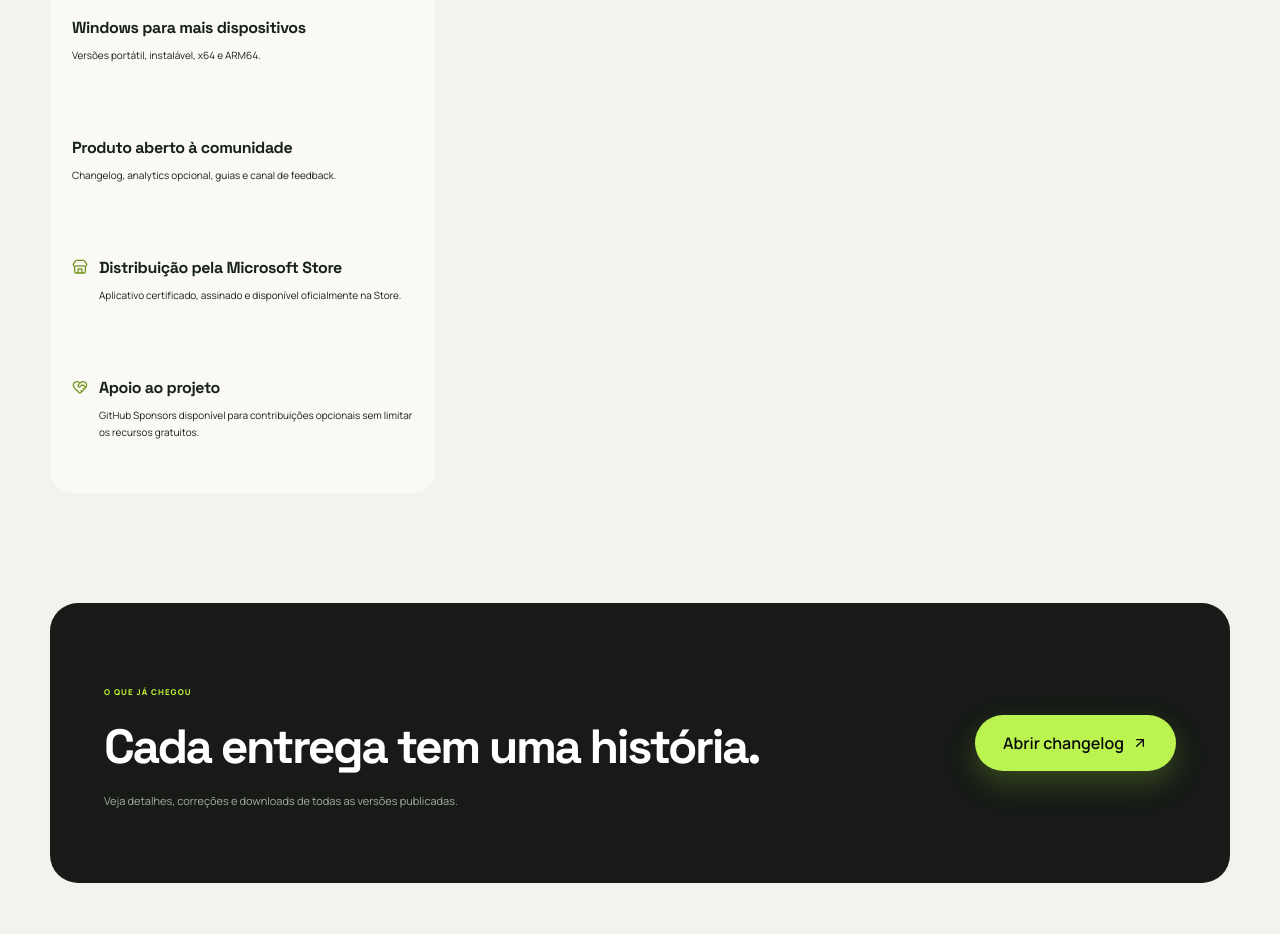
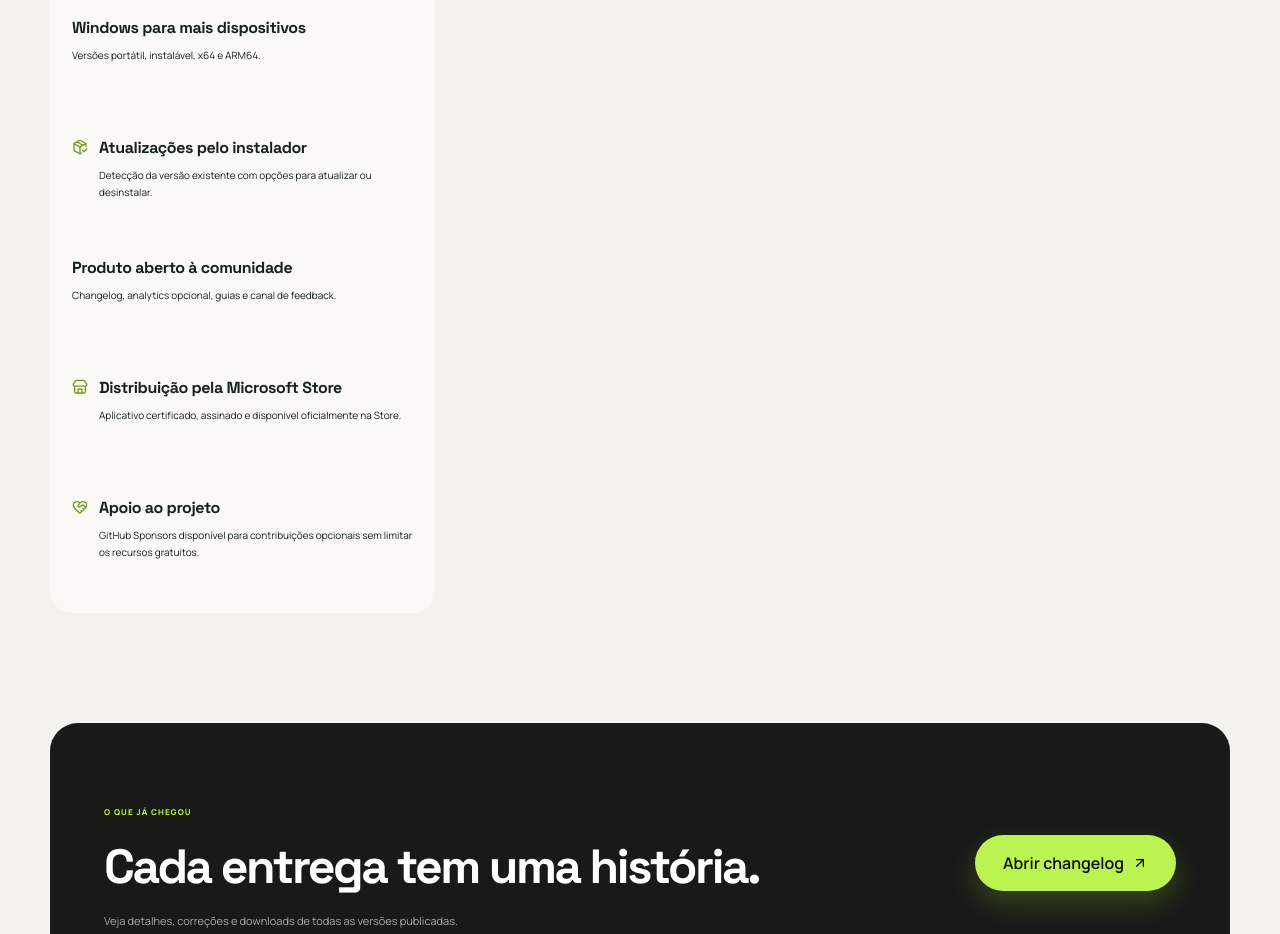
Before and after one commit to rodzinski/WebP-Forge, a Next.js app: page /roadmap in a window 1280 px wide. Shown: the part 1020-1954 px from the top of the page. Built offline with nearby package versions, Linux system fonts and the light colour scheme; no server answers.

Commit message:
chore: prepare 1.19.0 release

```diff
--- a/components/roadmap/roadmap-board.tsx
+++ b/components/roadmap/roadmap-board.tsx
@@ -1,4 +1,4 @@
-import { Check, CircleDot, Clock3, Code2, FileText, HeartHandshake, Palette, Store } from "lucide-react";
+import { Check, CircleDot, Clock3, Code2, FileText, HeartHandshake, PackageCheck, Palette, Store } from "lucide-react";
 
 const columns = [
   {
@@ -11,6 +11,7 @@ const columns = [
       { title: "Experiência para grandes lotes", detail: "Fila virtualizada, concorrência adaptativa, relatórios e histórico local." },
       { title: "Exportação de histórico", detail: "Relatórios locais em PDF, XLSX e CSV no aplicativo Windows.", icon: FileText },
       { title: "Windows para mais dispositivos", detail: "Versões portátil, instalável, x64 e ARM64." },
+      { title: "Atualizações pelo instalador", detail: "Detecção da versão existente com opções para atualizar ou desinstalar.", icon: PackageCheck },
       { title: "Produto aberto à comunidade", detail: "Changelog, analytics opcional, guias e canal de feedback." },
       { title: "Distribuição pela Microsoft Store", detail: "Aplicativo certificado, assinado e disponível oficialmente na Store.", icon: Store },
       { title: "Apoio ao projeto", detail: "GitHub Sponsors disponível para contribuições opcionais sem limitar os recursos gratuitos.", icon: HeartHandshake },
--- a/package.json
+++ b/package.json
@@ -1,6 +1,6 @@
 {
   "name": "webp-forge-web",
-  "version": "1.18.0",
+  "version": "1.19.0",
   "private": true,
   "packageManager": "npm@11.6.2",
   "engines": {
```
Also changed, not shown: 1 other file (tests, documents, lock files or other folders).
